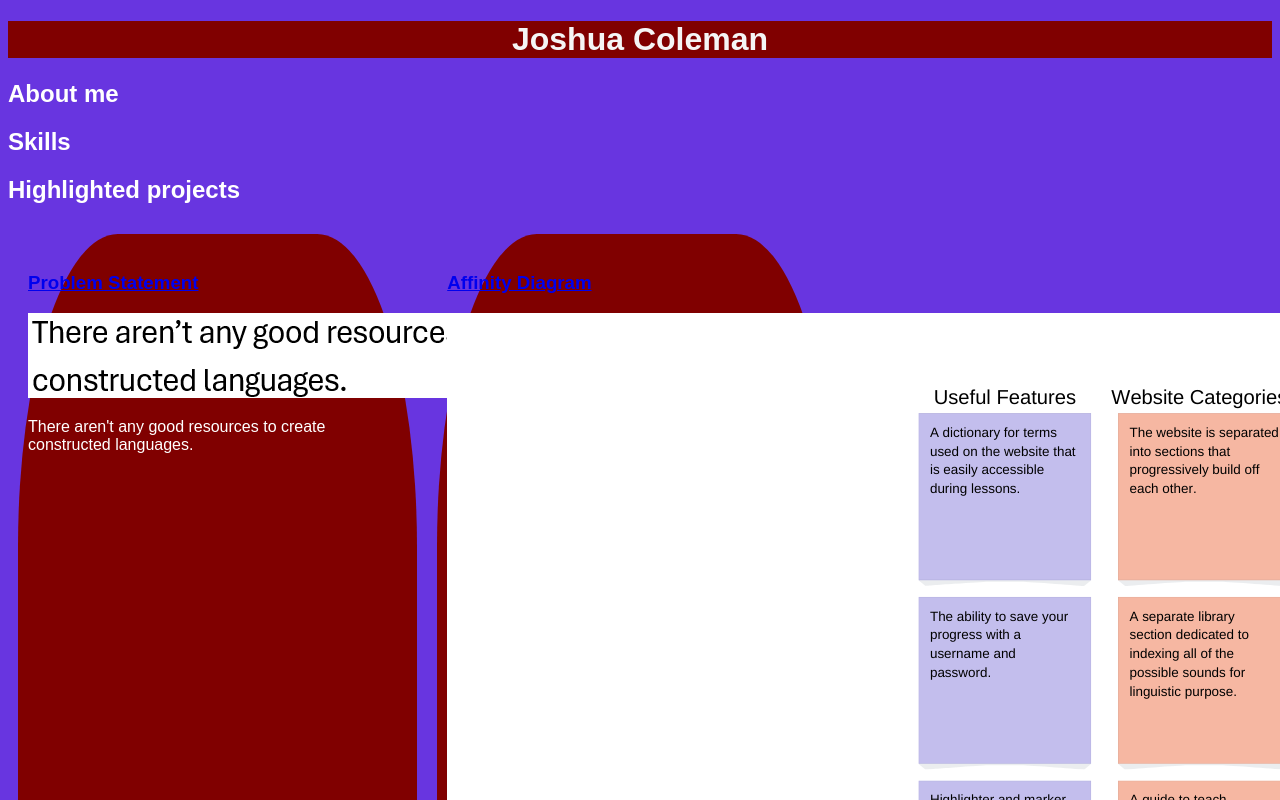
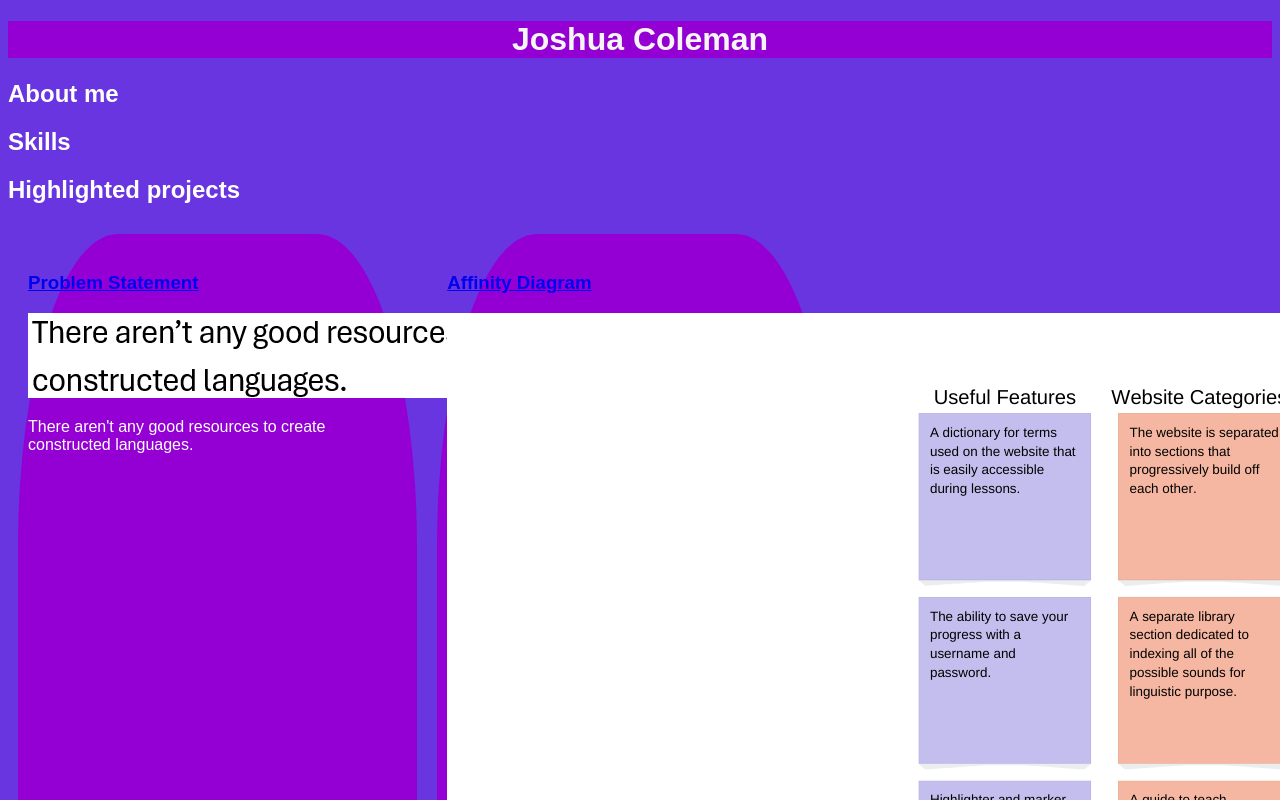
Before and after one commit to josh024/josh024.github.io, a plain HTML site: page index.html in a window 1280 px wide. Shown: the top 800 px of the page. Drawn offline with Linux system fonts and the light colour scheme.

Commit message:
color change

```diff
--- a/styles.css
+++ b/styles.css
@@ -5,7 +5,7 @@ body {
 }
 h1 {
     color: whitesmoke;
-    background-color: maroon;
+    background-color: darkviolet;
     text-align: center;
 }
 .about {
@@ -14,11 +14,14 @@ h1 {
     color: yellowgreen;
 }
 
-.projects {display:flex; flex-wrap:wrap; }
+.projects {
+    display:flex;
+    flex-wrap:wrap;
+}
 .project {
     width: 30%;
     margin: 10px;
     padding: 20px 10px;
-    background: maroon;
+    background: darkviolet;
     border-radius: 25%;
 }
```
